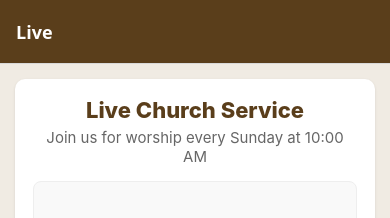
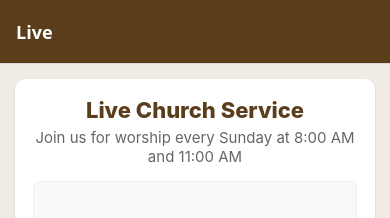
Before and after one commit to anirudhatalmale6-alt/hallelujah-church-app, a React Native app: screen /Live in a window 390 px wide. Shown: the top 218 px of the page. Built offline with nearby package versions, Linux system fonts and the light colour scheme.

Commit message:
Fix Live screen service times

```diff
--- a/src/screens/LiveScreen.js
+++ b/src/screens/LiveScreen.js
@@ -16,7 +16,7 @@ export default function LiveScreen() {
       <View style={styles.card}>
         <Text style={styles.title}>Live Church Service</Text>
         <Text style={styles.subtitle}>
-          Join us for worship every Sunday at 10:00 AM
+          Join us for worship every Sunday at 8:00 AM and 11:00 AM
         </Text>
 
         {showVideo ? (
```
